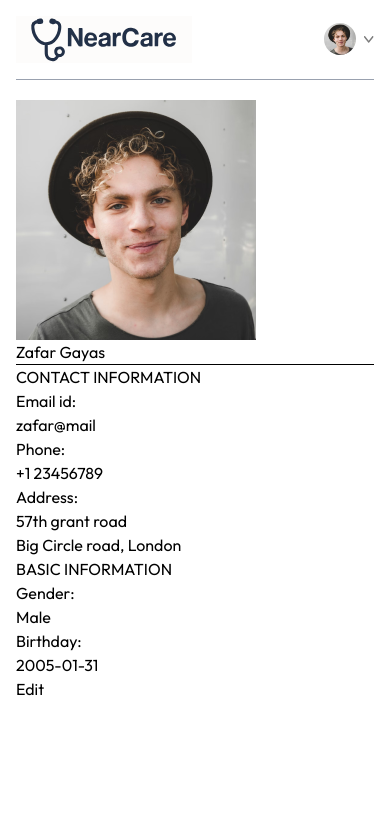
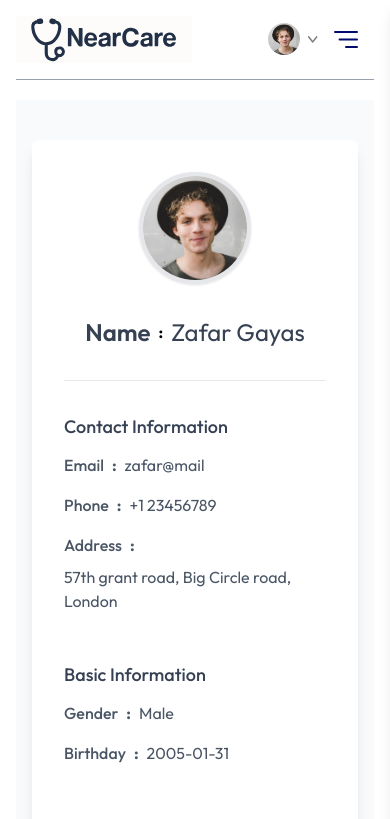
Before and after one commit to ZafarByte/NearCare, a React (Vite) app in the folder frontend/: page /my-profile in a window 390 px wide. Shown: the top 819 px of the page. Built offline with nearby package versions, Linux system fonts and the light colour scheme; no server answers.

Commit message:
Improve MyProfile and MyAppointments UI, fix routes
Enhanced the UI for MyProfile and MyAppointments pages with better layout and styling. Fixed import case for Contact page and corrected the route path for MyAppointments. Updated Navbar with a mobile menu and improved geolocation handling.

```diff
--- a/frontend/src/App.jsx
+++ b/frontend/src/App.jsx
@@ -3,7 +3,7 @@ import { Routes ,Route} from 'react-router-dom'
 import Home from './pages/Home'
 import Doctors from './pages/Doctors'
 import About from './pages/About'
-import Contact from './pages/contact'
+import Contact from './pages/Contact'
 import Login from './pages/Login'
 import MyProfile from './pages/MyProfile'
 import MyAppointments from './pages/MyAppointments'
@@ -23,7 +23,7 @@ const App = () => {
         <Route path='/contact' element={<Contact/>}/>
         <Route path='/login' element={<Login/>}/>
         <Route path='/my-profile' element={<MyProfile/>}/>
-        <Route path='/my-appointment' element={<MyAppointments/>}/>
+        <Route path='/my-appointments' element={<MyAppointments/>}/>
         <Route path='/appointment/:docId' element={<Appointment/>}/>
       </Routes>
       <Footer/>
--- a/frontend/src/components/Navbar.jsx
+++ b/frontend/src/components/Navbar.jsx
@@ -7,6 +7,7 @@ const Navbar = () => {
   const [showMenu, setShowMenu] = useState(false);
   const [token, setToken] = useState(true);
   const [location, setLocation] = useState('Fetching location...');
+  const [userLocation, setUserLocation] = useState('Fetching location...');
 
   useEffect(() => {
     navigator.geolocation.getCurrentPosition(
@@ -41,6 +42,25 @@ const Navbar = () => {
       }
     );
   }, []);
+
+  useEffect(() => {
+    if (showMenu) {
+      if (navigator.geolocation) {
+        navigator.geolocation.getCurrentPosition(
+          (position) => {
+            const { latitude, longitude } = position.coords;
+            setUserLocation(`Lat: ${latitude.toFixed(4)}, Lng: ${longitude.toFixed(4)}`);
+            // For real address, use a reverse geocoding API here
+          },
+          (error) => {
+            setUserLocation('Unable to fetch location');
+          }
+        );
+      } else {
+        setUserLocation('Geolocation not supported');
+      }
+    }
+  }, [showMenu]);
 
   return (
     <div className='flex items-center justify-between text-sm py-4 mb-5 border-b border-b-gray-400'>
@@ -85,7 +105,30 @@ const Navbar = () => {
           <img src={assets.location} className="w-4 h-4" alt="Location" />
           <span>{location}</span> {/* replace with your actual location text */}
         </div>
-
+        <img onClick={()=>setShowMenu(true)} className='w-6 md:hidden ' src={assets.menu_icon} alt="" />
+        {/* Mobile Menu */}
+        <div className={`${showMenu ? 'fixed w-full min-h-screen bg-black/30 z-30 left-0 top-0' : 'h-0 w-0'} md:hidden transition-all`}>
+          <div className={`bg-white shadow-lg rounded-b-2xl w-full max-w-xs ml-auto min-h-screen transition-all duration-300 ${showMenu ? 'translate-x-0' : 'translate-x-full'} fixed right-0 top-0 z-40`}>
+            <div className='flex items-center justify-between px-5 py-6 border-b border-gray-100'>
+              <img src={assets.logo} alt="Logo" className="h-8 w-auto" />
+              <img src={assets.cross_icon} alt="Close" onClick={()=>setShowMenu(false)} className="h-7 w-7 cursor-pointer hover:scale-110 transition-transform duration-200" />
+            </div>
+            <div className="px-5 py-8 flex flex-col gap-8 h-full justify-between min-h-[60vh]">
+              <ul className='flex flex-col gap-6'>
+                <NavLink onClick={()=>setShowMenu(false)} to='/' className="text-lg font-semibold text-gray-700 hover:text-[#0f172a] transition-colors duration-200">Home</NavLink>
+                <NavLink onClick={()=>setShowMenu(false)} to='/doctors' className="text-lg font-semibold text-gray-700 hover:text-[#0f172a] transition-colors duration-200">All Doctors</NavLink>
+                <NavLink onClick={()=>setShowMenu(false)} to='/about' className="text-lg font-semibold text-gray-700 hover:text-[#0f172a] transition-colors duration-200">About</NavLink>
+                <NavLink onClick={()=>setShowMenu(false)} to='/contact' className="text-lg font-semibold text-gray-700 hover:text-[#0f172a] transition-colors duration-200">Contact</NavLink>
+              </ul>
+              <div className="flex items-center gap-3 border px-4 py-3 rounded-lg text-gray-600 bg-white shadow mt-8">
+                <img src={assets.location} alt="Location" className="w-7 h-7" />
+                <div>
+                  <span>{location}</span>
+                </div>
+              </div>
+            </div>
+          </div>
+        </div>
       </div>
     </div>
   );
--- a/frontend/src/pages/MyProfile.jsx
+++ b/frontend/src/pages/MyProfile.jsx
@@ -16,74 +16,89 @@ const MyProfile = () => {
 
   const [isEdit, setIsEdit] = useState(false)
   return (
-    <div>
-      <img src={userData.img} alt="" />
+    <div className="min-h-screen bg-gray-50 py-10 px-4 flex flex-col items-center">
+      <div className="w-full max-w-xl bg-white rounded-lg shadow-lg p-8 flex flex-col items-center gap-6">
+        <img src={userData.img} alt="Profile" className="w-28 h-28 rounded-full shadow mb-2 object-cover border-4 border-gray-200" />
         {
           isEdit
-          ? <input type="text" value={userData.name} onChange={e => setUserData(prev => ({ ...prev, name: e.target.value }))
-          }></input>
-          : <p>{userData.name}</p>
+            ? <div className="flex flex-row items-center gap-2 w-full justify-center">
+                <span className="text-xl font-semibold text-gray-700">Name</span>
+                <span className="font-bold">:</span>
+                <input type="text" value={userData.name} onChange={e => setUserData(prev => ({ ...prev, name: e.target.value }))}
+                  className="text-xl font-semibold text-gray-700 border-b-2 border-gray-200 focus:outline-none focus:border-[#0f172a] bg-gray-50 px-2 py-1 rounded mb-2" />
+              </div>
+            : <div className="flex flex-row items-center gap-2 w-full justify-center">
+                <span className="text-2xl font-semibold text-gray-700">Name</span>
+                <span className="font-bold">:</span>
+                <span className="text-2xl text-gray-700">{userData.name}</span>
+              </div>
         }
-
-      <hr />
-      <div>
-
-
-        <p>CONTACT INFORMATION</p>
-        <div>
-          <p>Email id:</p>
-          <p>{userData.email}</p>
-          <p>Phone:</p>
+        <hr className="w-full border-gray-200 my-2" />
+        <div className="w-full">
+          <p className="text-lg font-medium text-gray-700 mb-3">Contact Information</p>
+          <div className="flex flex-col gap-4 text-gray-600">
+            <div className="flex flex-row items-center gap-2">
+              <span className="font-medium">Email</span>
+              <span className="font-bold">:</span>
+              <span>{userData.email}</span>
+            </div>
+            <div className="flex flex-row items-center gap-2">
+              <span className="font-medium">Phone</span>
+              <span className="font-bold">:</span>
               {
                 isEdit
-              ? <input type="text" value={userData.phone} onChange={e => setUserData(prev => ({ ...prev, phone: e.target.value }))
-              }></input>
-              : <p>{userData.phone}</p>
+                  ? <input type="text" value={userData.phone} onChange={e => setUserData(prev => ({ ...prev, phone: e.target.value }))}
+                      className="border border-gray-300 rounded px-3 py-1 focus:outline-none focus:border-[#0f172a]" />
+                  : <span>{userData.phone}</span>
               }
-          <p>Address:</p>
+            </div>
+            <div className="flex flex-row items-center gap-2 flex-wrap">
+              <span className="font-medium">Address</span>
+              <span className="font-bold">:</span>
               {
                 isEdit
-              ? <p>
-                <input type="text" onChange={(e) => setUserData(prev => ({ ...prev, address: { ...prev.address, line1: e.target.value } }))} value={userData.address.line1} />
-                <br />
-                <input type="text" onChange={(e) => setUserData(prev => ({ ...prev, address: { ...prev.address, line2: e.target.value } }))} value={userData.address.line2} />
-              </p>
-              : <p>
-                {userData.address.line1}
-                <br />
-                {userData.address.line2}
-              </p>
-
-
+                  ? <span className="flex flex-col gap-1">
+                      <input type="text" onChange={(e) => setUserData(prev => ({ ...prev, address: { ...prev.address, line1: e.target.value } }))} value={userData.address.line1} className="border border-gray-300 rounded px-3 py-1 focus:outline-none focus:border-[#0f172a] mb-1" />
+                      <input type="text" onChange={(e) => setUserData(prev => ({ ...prev, address: { ...prev.address, line2: e.target.value } }))} value={userData.address.line2} className="border border-gray-300 rounded px-3 py-1 focus:outline-none focus:border-[#0f172a]" />
+                    </span>
+                  : <span>{userData.address.line1}, {userData.address.line2}</span>
               }
             </div>
           </div>
-      <div>
-        <p>BASIC INFORMATION</p>
-        <div>
-          <p>Gender:</p>
+        </div>
+        <div className="w-full mt-6">
+          <p className="text-lg font-medium text-gray-700 mb-3">Basic Information</p>
+          <div className="flex flex-col gap-4 text-gray-600">
+            <div className="flex flex-row items-center gap-2">
+              <span className="font-medium">Gender</span>
+              <span className="font-bold">:</span>
               {
                 isEdit
-              ? <select onChange={(e)=>setUserData(prev=>({...prev,gender:e.target.value}))}  value={userData.gender}>
+                  ? <select onChange={(e)=>setUserData(prev=>({...prev,gender:e.target.value}))}  value={userData.gender} className="border border-gray-300 rounded px-3 py-1 focus:outline-none focus:border-[#0f172a]">
                       <option value="Male">Male</option>
                       <option value="Female">Female</option>
                     </select>
-              : <p>{userData.gender}</p>
+                  : <span>{userData.gender}</span>
               }
-          <p>Birthday:</p>
+            </div>
+            <div className="flex flex-row items-center gap-2">
+              <span className="font-medium">Birthday</span>
+              <span className="font-bold">:</span>
               {
-            isEdit ? <input type="date" onChange={(e)=>setUserData(prev=>({...prev,dob:e.target.value}))}  value={userData.dob} />
-            : <p>{userData.dob}</p>
+                isEdit
+                  ? <input type="date" onChange={(e)=>setUserData(prev=>({...prev,dob:e.target.value}))}  value={userData.dob} className="border border-gray-300 rounded px-3 py-1 focus:outline-none focus:border-[#0f172a]" />
+                  : <span>{userData.dob}</span>
               }
-
             </div>
           </div>
-      <div>
+        </div>
+        <div className="w-full flex justify-center mt-8">
           {
             isEdit
-          ? <button onClick={()=>setIsEdit(false)}>Save Information</button>
-          : <button onClick={()=>setIsEdit(true)}>Edit</button>
+              ? <button onClick={()=>setIsEdit(false)} className="bg-[#0f172a] text-white px-8 py-2 rounded-full font-medium hover:scale-105 transition-all duration-300">Save Information</button>
+              : <button onClick={()=>setIsEdit(true)} className="bg-[#0f172a] text-white px-8 py-2 rounded-full font-medium hover:scale-105 transition-all duration-300">Edit</button>
           }
+        </div>
       </div>
     </div>
   )
```
Also changed, not shown: frontend/src/pages/MyAppointments.jsx (+25 -2 lines). Lines whose indentation alone changed are shown as unchanged.
